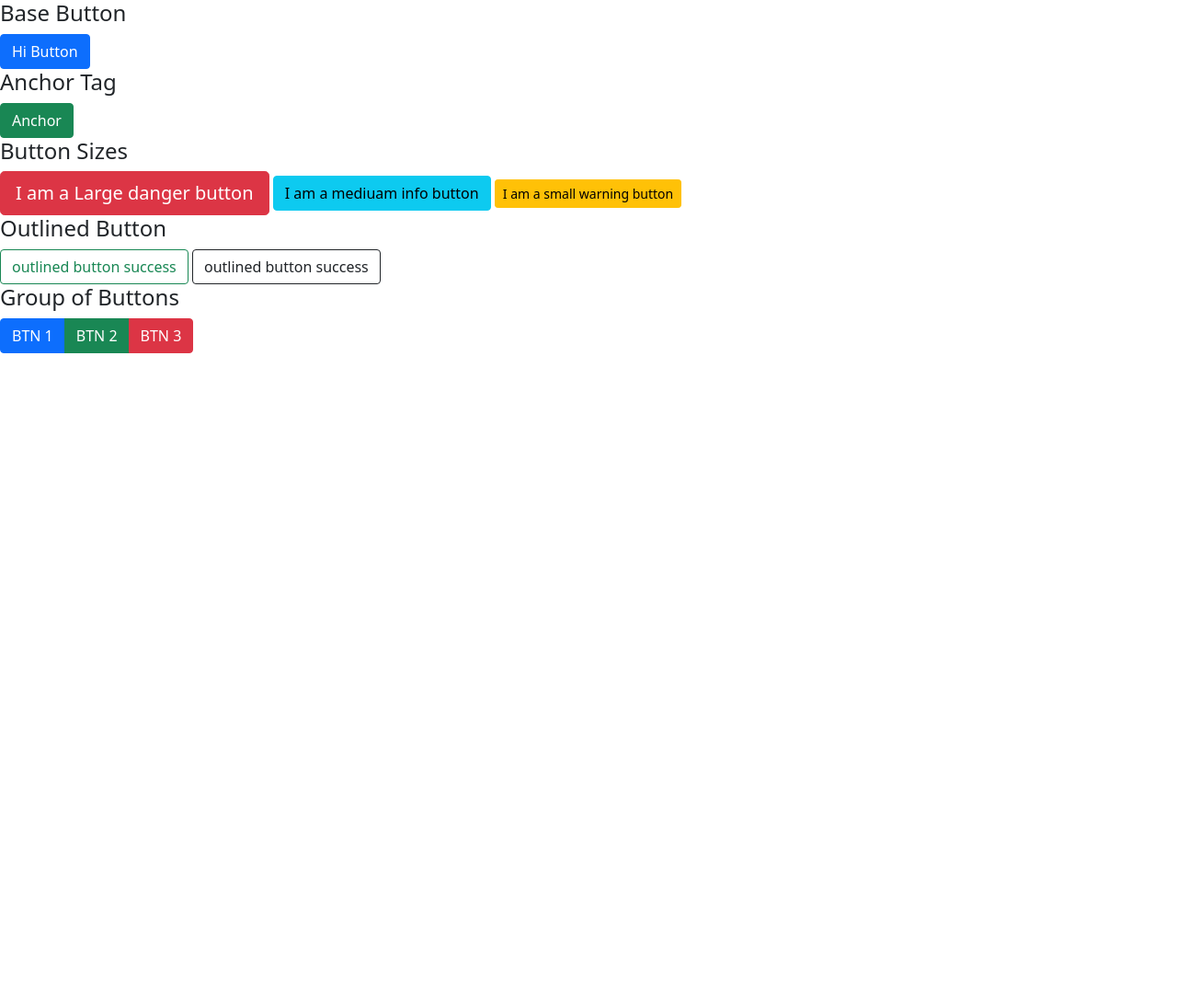
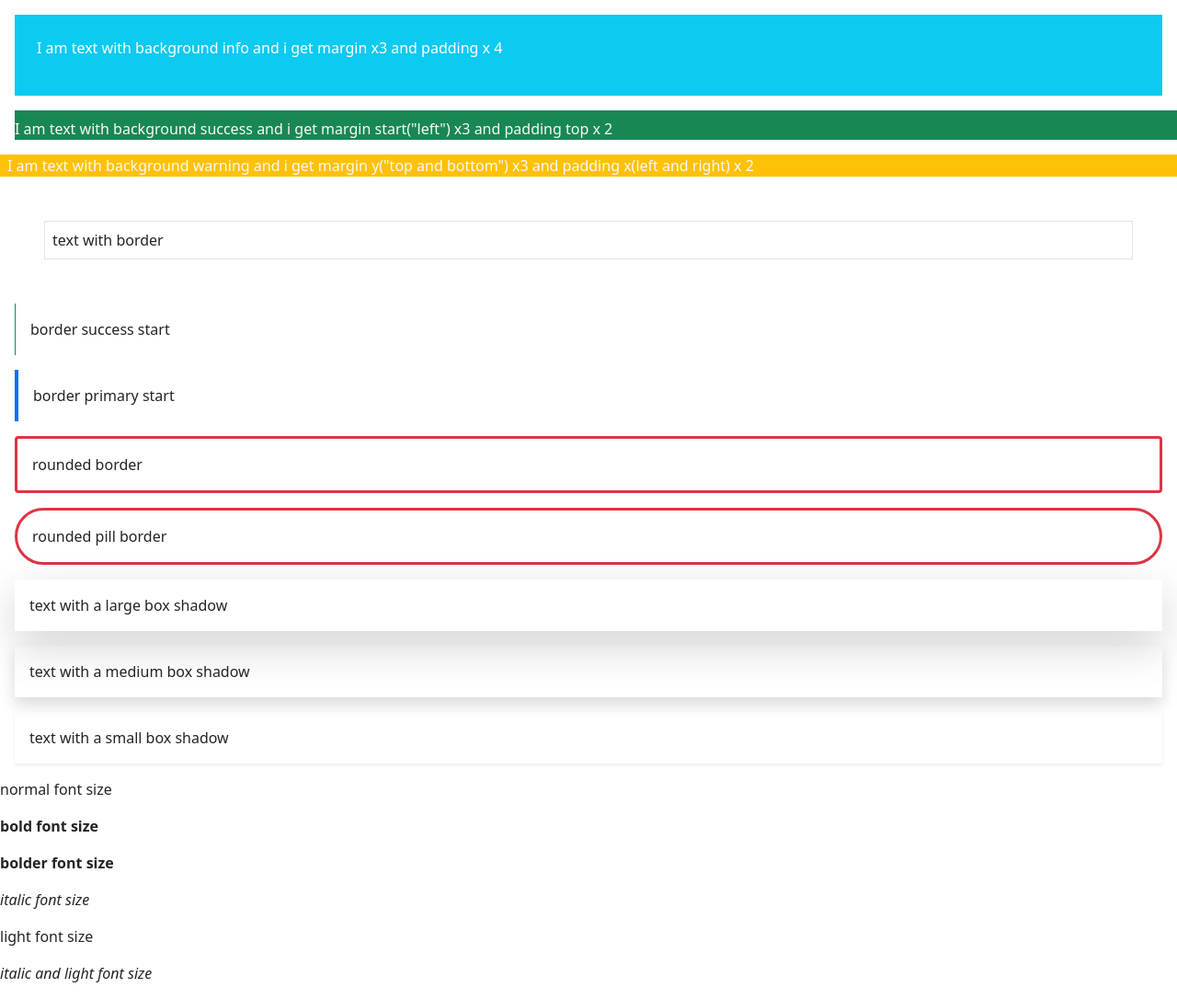
Before and after one commit to FaridFarahmandf/Bootstrap5, a plain HTML site: page index.html in a window 1280 px wide. Shown: the whole page at 92% size. Before the commit the page ends 800 px from the top, so only its background shows below. Drawn offline with nearby package versions, Linux system fonts and the light colour scheme.

Commit message:
utilites : padding , margin , border,box-shadow,font-weight

```diff
--- a/index.html
+++ b/index.html
@@ -13,38 +13,33 @@
     <title>Farid Bootstrap 5</title>
   </head>
   <body>
-    <!--Basic Button-->
-    <h2 class="h4">Base Button</h2>
-    <button class="btn btn-primary">Hi Button</button>
-
-    <!--Anchor tags as Button-->
-
-    <h2 class="h4">Anchor Tag</h2>
-    <a href="#" class="btn btn-success">Anchor</a>
-    <!--Button Sizes-->
-    <h2 class="h4">Button Sizes</h2>
-    <a href="#" class="btn btn-lg btn-danger">I am a Large danger button</a>
-    <a href="#" class="btn btn-info">I am a mediuam info button</a>
-    <a href="#" class="btn btn-sm btn-warning">I am a small warning button</a>
-
-    <!--Outlined Button-->
-    <h2 class="h4">Outlined Button</h2>
-    <button class="btn btn-outline-success">outlined button success</button>
-    <button class="btn btn-outline-dark">outlined button success</button>
-    <!--Group Buttons-->
-    <h2 class="h4">Group of Buttons</h2>
-    <div class="btn-group">
-        <a href="#" class="btn btn-primary">BTN 1</a>
-        <a href="#" class="btn btn-success">BTN 2</a>
-        <a href="#" class="btn btn-danger">BTN 3</a>
+    <!--Margin and Padding-->
+    <div class="bg-info text-white m-3 p-4">
+        <p>I am text with background info and i get margin x3 and padding x 4</p>
     </div>
-
-
-
-
-
-
-
+    <div class="bg-success ms-3 pt-2 text-light">
+        <p>I am text with background success and i get margin start("left") x3 and padding top x 2</p>
+    </div>
+    <div class="bg-warning my-3 px-2 text-light">
+        <p>I am text with background warning and i get margin y("top and bottom") x3 and padding x(left and right) x 2</p>
+    </div>
+    <!--Border-->
+    <p class="border m-5 p-2">text with border</p>
+    <p class="border-start border-success p-3 ms-3">border success start</p>
+    <p class="border-4 border-start border-primary ms-3 p-3">border primary start</p>
+    <p class="rounded border border-danger border-3 p-3 m-3">rounded border</p>
+    <p class="rounded-pill border border-3 border-danger p-3 m-3">rounded pill border</p>
+    <!--Box Shadow-->
+    <p class="shadow-lg p-3 m-3">text with a large box shadow</p>
+    <p class="shadow p-3 m-3">text with a medium box shadow</p>
+    <p class="shadow-sm p-3 m-3">text with a small box shadow</p>
+    <!--Font Weight-->
+    <p>normal font size</p>
+    <p class="fw-bold">bold font size</p>
+    <p class="fw-bolder">bolder font size</p>
+    <p class="fst-italic">italic font size</p>
+    <p class="fw-light">light font size</p>
+    <p class="fst-italic fw-light">italic and light font size</p>
     <script
       src="https://cdn.jsdelivr.net/npm/bootstrap@5.0.2/dist/js/bootstrap.bundle.min.js"
       integrity="sha384-MrcW6ZMFYlzcLA8Nl+NtUVF0sA7MsXsP1UyJoMp4YLEuNSfAP+JcXn/tWtIaxVXM"
```
